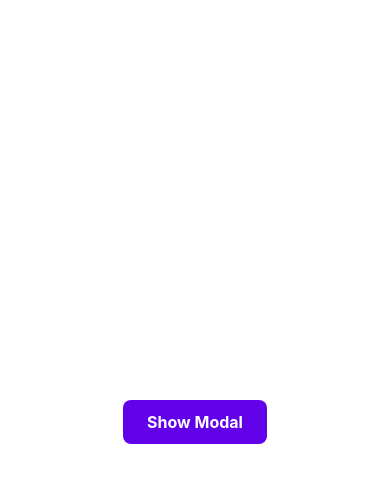
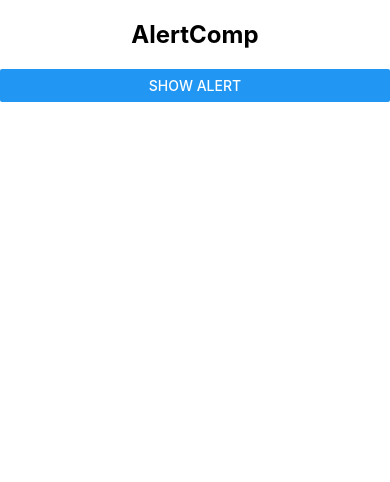
Before and after one commit to tahir-rafique/learn-mobileApp-development, a React Native app: screen / in a window 390 px wide. Shown: the top 482 px of the page. Built offline with nearby package versions, Linux system fonts and the light colour scheme.

Commit message:
implementing apis

```diff
--- a/App.jsx
+++ b/App.jsx
@@ -21,6 +21,7 @@ import PressableComponent from './src/components/PressableComponent';
 import StatusBarExample from './src/components/StatusBarExample';
 import UseRefHook from './src/components/UseRefHook';
 import ModalDialogBox from './src/components/ModalDialogBox';
+import AlertComp from './src/components/AlertComp';
 
 const App = () => {
   return (
@@ -94,7 +95,10 @@ const App = () => {
       {/* <UseRefHook/> */}
 
       {/*  step: 21*/}
-      <ModalDialogBox/>
+      {/* <ModalDialogBox/> */}
+
+
+      <AlertComp/>
 
     </View>
   );
--- /dev/null
+++ b/src/Components/AlertComp.jsx
@@ -0,0 +1,42 @@
+import { View, Text, Alert, Button } from 'react-native'
+import React from 'react'
+
+const showAlert = () => {
+    //  it take 4 parameters, 1st string title, 2nd string description,  3rd Array of object (buttons) 4th object( for when we click outside of Alert box ),
+    Alert.alert(
+        // 1st
+        "Alert Title: Tahir",
+        // 2nd
+        "Alert Message: Sheikh Here!",
+        // 3rd
+        [
+            {
+                text: 'Cancle',
+                onPress: () => { console.log('Cancle') },
+                style: 'cancel'
+            },
+
+            {
+                text: 'OK',
+                onPress: () => { console.log('Ok') },
+                style: 'destructive'
+            },
+        ],
+        // 4th
+        {
+            cancelable: false
+        }
+    )
+}
+
+const AlertComp = () => {
+    return (
+        <View>
+            <Text style={{ fontSize: 24, fontWeight: 'bold', textAlign: 'center', marginVertical: 20 }}>AlertComp</Text>
+
+            <Button title='Show Alert' onPress={showAlert} />
+        </View>
+    )
+}
+
+export default AlertComp
--- a/src/Components/ModalDialogBox.jsx
+++ b/src/Components/ModalDialogBox.jsx
@@ -44,7 +44,7 @@ const styles = StyleSheet.create({
         paddingVertical: 12,
         paddingHorizontal: 24,
         borderRadius: 8,
-        elevation: 2,
+        elevation: 2,  // shadow
     },
     buttonText: {
         color: '#fff',
```
Lines whose indentation alone changed are shown as unchanged.
